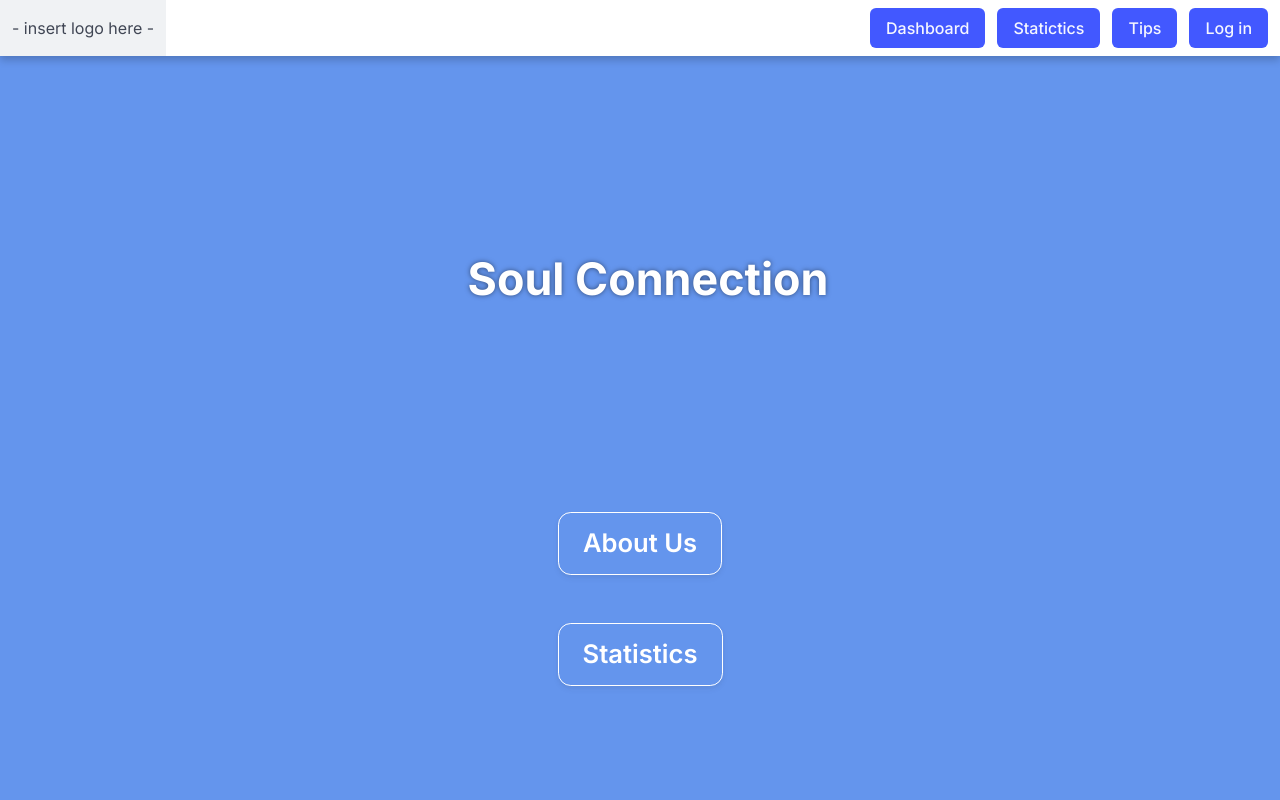
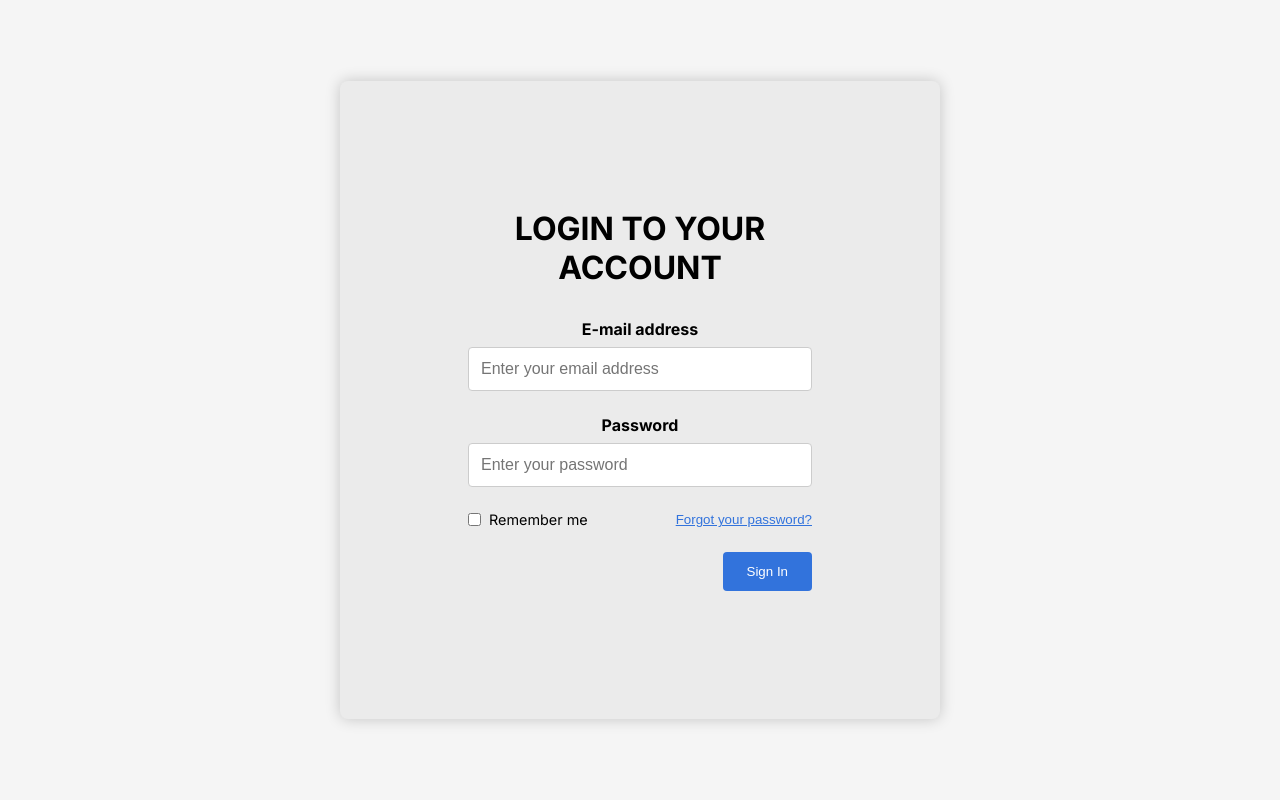
Before and after one commit to Dvaking/Piscine-Survivor, a Next.js app: page / in a window 1280 px wide. Shown: the top 800 px of the page. Built offline with nearby package versions, Linux system fonts and the light colour scheme.

Commit message:
[DLT] Delete Home Page

```diff
--- a/app/login/page.module.css
+++ /dev/null
@@ -1,91 +0,0 @@
-/* Conteneur principal pour le login */
-.login {
-  margin: 0;
-  padding: 0;
-  box-sizing: border-box;
-  background-color: #f5f5f5;
-  height: 100vh;
-  display: flex;
-  align-items: center;
-  justify-content: center;
-}
-
-.loginContainer {
-  background-color: rgb(235, 235, 235);
-  padding: 8rem;
-  border-radius: 8px;
-  box-shadow: 0 0 15px rgba(0, 0, 0, 0.2);
-  width: 100%;
-  max-width: 600px;
-  text-align: center;
-}
-
-.title {
-  font-size: 2rem;
-  text-transform: uppercase;
-  margin-bottom: 2rem;
-}
-
-.field {
-  margin-bottom: 1.5rem;
-}
-
-.label {
-  display: block;
-  font-weight: bold;
-  margin-bottom: 0.5rem;
-}
-
-.input {
-  width: 100%;
-  padding: 0.75rem;
-  border: 1px solid #ccc;
-  border-radius: 4px;
-  font-size: 1rem;
-}
-
-.options {
-  display: flex;
-  justify-content: space-between;
-  align-items: center;
-  margin-bottom: 1.5rem;
-}
-
-.checkbox {
-  display: flex;
-  align-items: center;
-  font-size: 0.9rem;
-}
-
-.checkbox input {
-  margin-right: 0.5rem;
-}
-
-.vSmallMarginLeft {
-  margin-left: 0;
-}
-
-.buttonText {
-  background: none;
-  border: none;
-  color: #3273dc;
-  cursor: pointer;
-  text-decoration: underline;
-}
-
-.actions {
-  text-align: right;
-}
-
-.buttonLink {
-  padding: 0.75rem 1.5rem;
-  background-color: #3273dc;
-  color: #fff;
-  border: none;
-  border-radius: 4px;
-  cursor: pointer;
-}
-
-.buttonLink:hover {
-  background-color: #275a9e;
-}
--- a/app/page.module.css
+++ b/app/page.module.css
@@ -1,147 +1,91 @@
-@import "https://cdn.jsdelivr.net/npm/bulma@1.0.2/css/bulma.min.css";
-
-
-/* Laptop & Desktop */
-.main {
-  background-color: white;
+/* Conteneur principal pour le login */
+.login {
+  margin: 0;
+  padding: 0;
+  box-sizing: border-box;
+  background-color: #f5f5f5;
+  height: 100vh;
+  display: flex;
+  align-items: center;
+  justify-content: center;
 }
 
-.main nav {
-  box-shadow: 0 4px 8px rgba(0, 0, 0, 0.2);
-}
-
-.heading {
-  background-color: cornflowerblue;
-  min-height: 100vh;
+.loginContainer {
+  background-color: rgb(235, 235, 235);
+  padding: 8rem;
+  border-radius: 8px;
+  box-shadow: 0 0 15px rgba(0, 0, 0, 0.2);
+  width: 100%;
+  max-width: 600px;
+  text-align: center;
 }
 
 .title {
-  display: flex;
-  justify-content: center;
-  align-items: center;
-  height: 70vh;
+  font-size: 2rem;
+  text-transform: uppercase;
+  margin-bottom: 2rem;
 }
 
-.title h1 {
-  font-size: 12rem;
-  font-weight: 700;
-  color: white;
-  text-shadow: 0 0 5px rgba(0, 0, 0, 0.5);
+.field {
+  margin-bottom: 1.5rem;
 }
 
-.buttons {
-  display: flex;
-  justify-content: center;
-  align-items: center;
-  gap: 14rem;
-  margin: -2rem;
+.label {
+  display: block;
+  font-weight: bold;
+  margin-bottom: 0.5rem;
 }
 
-.buttons button {
-  font-size: 2.5rem;
-  font-weight: 600;
+.input {
+  width: 100%;
+  padding: 0.75rem;
+  border: 1px solid #ccc;
+  border-radius: 4px;
+  font-size: 1rem;
 }
 
-.main section {
-  background-color: white;
-  min-height: 100vh;
+.options {
   display: flex;
-  flex-direction: column;
-  justify-content: center;
+  justify-content: space-between;
+  align-items: center;
+  margin-bottom: 1.5rem;
 }
 
-.aboutUs {
+.checkbox {
   display: flex;
-  justify-content: center;
+  align-items: center;
+  font-size: 0.9rem;
 }
 
-.aboutUs div {
-  width: 90%;
+.checkbox input {
+  margin-right: 0.5rem;
 }
 
-.aboutUs p {
-  font-size: 1.9rem;
-  padding: 2rem;
-  text-align: justify;
+.vSmallMarginLeft {
+  margin-left: 0;
 }
 
-.stats {
-  display: flex;
-  justify-content: space-evenly;
+.buttonText {
+  background: none;
+  border: none;
+  color: #3273dc;
+  cursor: pointer;
+  text-decoration: underline;
 }
 
-.numbers {
-  display: flex;
-  justify-self: center;
-  background-color: cornflowerblue;
+.actions {
+  text-align: right;
 }
 
-.stats div {
-  width: 25%;
+.buttonLink {
+  padding: 0.75rem 1.5rem;
+  background-color: #3273dc;
+  color: #fff;
+  border: none;
+  border-radius: 4px;
+  cursor: pointer;
 }
 
-.stats h2 {
-  font-size: 7.5rem;
-  font-weight: 700;
-  text-align: center;
-  padding: 1rem;
+.buttonLink:hover {
+  background-color: #275a9e;
 }
-
-.stats p {
-  font-size: 2rem;
-  padding: 2rem;
-  text-align: justify;
-}
-
-
-/* mobile & tablet */
-@media (max-width: 1920px) {
-  .heading {
-    min-height: 100vh;
-    display: flex;
-    flex-direction: column;
-  }
-  .title h1 {
-    font-size: 2.8rem;
-    padding-left: 1rem;
-  }
-  .buttons {
-    display: flex;
-    flex-direction: column;
-    gap: 3rem;
-    margin: -3rem;
-  }
-  .buttons button {
-    font-size: 1.6rem;
-  }
-  .aboutUs {
-    padding-top: 3rem;
-    padding-bottom: 3rem;
-  }
-  .aboutUs div {
-    width: 85%;
-  }
-  .aboutUs p {
-    font-size: 1rem;
-    padding: 1rem;
-  }
-  .stats {
-    display: flex;
-    flex-direction: column;
-    justify-content: center;
-    align-items: center;
-    padding-top: 3rem;
-    padding-bottom: 3rem;
-  }
-  .stats div {
-    width: 80%;
-  }
-  .stats h2 {
-    font-size: 3.2rem;
-    padding: 0rem;
-  }
-  .stats p {
-    font-size: 1.2rem;
-    padding: 0rem;
-  }
-}
--- a/app/page.tsx
+++ b/app/page.tsx
@@ -1,83 +1,57 @@
 "use client";
 
+import styles from "./page.module.css";
+import { useRouter } from "next/navigation";
 import { useRef } from "react";
-import { useRouter } from "next/navigation";
-import Image from "next/image";
-import styles from "./page.module.css";
 
-export default function Home() {
-  const aboutUsRef = useRef(null);
-  const statisticsRef = useRef(null);
+
+export default function Login() {
   const router = useRouter();
 
-  const handleLoginClick = () => {
-    router.push("/login");
-  };
-  const handleTipsClick = () => {
-    router.push("/tips");
-  };
-  const handleStaticticsClick = () => {
-    router.push("/statistics");
-  }
   const handleDashboardClick = () => {
     router.push("/dashboard");
   };
-  const scrollToSection = (ref:any) => {
-    if (ref.current) {
-      ref.current.scrollIntoView({ behavior: "smooth" });
-    }
-  };
   return (
-    <main className={styles.main}>
-      <nav className="navbar is-fixed-top is-flex-mobile is-flex">
-        <div className="navbar-brand">
-          <a className="navbar-item is-hidden-mobile">
-          - insert logo here -
-          </a>
+    <body>
+      <main className={styles.login}>
+        <div className={styles.loginContainer}>
+          <h4 className={styles.title}>Login to your account</h4>
+
+          <form className={styles.form}>
+            <div className={styles.field}>
+              <label className={styles.label}>E-mail address</label>
+              <input
+                className={styles.input}
+                type="email"
+                placeholder="Enter your email address"
+                required
+              />
+            </div>
+
+            <div className={styles.field}>
+              <label className={styles.label}>Password</label>
+              <input
+                className={styles.input}
+                type="password"
+                placeholder="Enter your password"
+                required
+              />
+            </div>
+
+            <div className={styles.options}>
+              <label className={styles.checkbox}>
+                <input type="checkbox" />
+                Remember me
+              </label>
+              <button className={styles.buttonText}>Forgot your password?</button>
+            </div>
+
+            <div className={styles.actions}>
+              <button className={styles.buttonLink} onClick={handleDashboardClick}>Sign In</button>
+            </div>
+          </form>
         </div>
-          <div className="navbar-end">
-            <div className="navbar-item">
-              <a className="button is-link" onClick={handleDashboardClick}>Dashboard</a>
-              <a className="button is-link" onClick={handleStaticticsClick}>Statictics</a>
-              <a className="button is-link" onClick={handleTipsClick}>Tips</a>
-              <a className="button is-link" onClick={handleLoginClick}>Log in</a>
-            </div>
-          </div>
-      </nav>
-      <div className={styles.heading}>
-        <div className={styles.title}>
-          <h1>Soul Connection</h1>
-        </div>
-        <div className={styles.buttons}>
-          <button className="button is-outlined is-large" onClick={() => scrollToSection(aboutUsRef)}>About Us</button>
-          <button className="button is-outlined is-large" onClick={() => scrollToSection(statisticsRef)}>Statistics</button>
-        </div>
-      </div>
-      <section ref={aboutUsRef}>
-        <div className={styles.aboutUs}>
-        <div className="box">
-          <p>
-            Ullamco enim culpa magna voluptate occaecat eu magna. Ipsum commodo elit fugiat proident anim voluptate ipsum quis nulla elit labore irure anim occaecat. Magna aliqua enim id aliqua minim aliquip et. Elit irure aute reprehenderit voluptate tempor amet deserunt elit mollit ullamco adipisicing adipisicing enim enim. Lorem laboris occaecat aliquip eiusmod. Magna cupidatat adipisicing deserunt sint sunt id mollit laborum tempor culpa. Mollit officia officia nostrud incididunt irure consequat elit. Voluptate in adipisicing mollit dolor. Consectetur consectetur quis aute occaecat veniam nulla. Labore qui fugiat nulla officia consectetur enim enim fugiat proident ipsum sit incididunt. Mollit magna duis ipsum dolore sunt proident ea aute. Magna nisi nisi in sint. Minim commodo aute irure sint. Dolor et elit veniam pariatur consequat cupidatat est eiusmod et ipsum commodo reprehenderit sint. Laborum commodo deserunt commodo ut elit ad labore esse nostrud. Est enim et Lorem mollit quis pariatur veniam consectetur reprehenderit do. Eu non amet est deserunt.Sint ex eiusmod duis sint adipisicing aliquip nulla aliqua est ullamco laborum aute mollit deserunt. Officia fugiat est labore sint eiusmod id commodo aliquip veniam aliquip. Qui Lorem est esse magna aliquip consectetur excepteur id sint. Nostrud dolor aliqua laborum amet non nisi adipisicing qui. Voluptate pariatur anim proident est esse qui cupidatat pariatur est commodo occaecat incididunt.
-          </p>
-        </div>
-        </div>
-      </section>
-      <section ref={statisticsRef} style={{backgroundColor: 'aliceblue'}}>
-        <div className={styles.stats}>
-          <div className="box">
-            <h2>4 million</h2>
-            <p>Clients worldwide.<br/>Adipisicing sint anim occaecat laborum. Est nisi ipsum nulla adipisicing cillum duis esse. Veniam quis dolor veniam labore labore id velit..</p>
-          </div>
-          <div className="box">
-          <h2>1 million</h2>
-          <p>Certified coaches available at all times.<br/>Adipisicing sint anim occaecat laborum. Est nisi ipsum nulla adipisicing cillum duis esse. Veniam quis dolor veniam labore labore id velit..</p>
-          </div>
-          <div className="box">
-          <h2>6 million</h2>
-          <p>Successful meetings confirmed.<br/>Adipisicing sint anim occaecat laborum. Est nisi ipsum nulla adipisicing cillum duis esse. Veniam quis dolor veniam labore labore id velit..</p>
-          </div>
-        </div>
-      </section>
-    </main>
+      </main>
+    </body>
   );
 }
```
Also changed, not shown: app/dashboard/page.tsx (+14 -3 lines), app/login/page.tsx (deleted, +0 -47 lines), app/dashboard/client_profile/page.module.css (added), app/dashboard/client_profile/page.tsx (renamed from app/client_profile/page.tsx), app/dashboard/statistics/page.module.css (renamed from app/statistics/page.module.css), app/dashboard/statistics/page.tsx (renamed from app/statistics/page.tsx), app/dashboard/tips/page.module.css (renamed from app/tips/page.module.css), app/dashboard/tips/page.tsx (renamed from app/tips/page.tsx).
